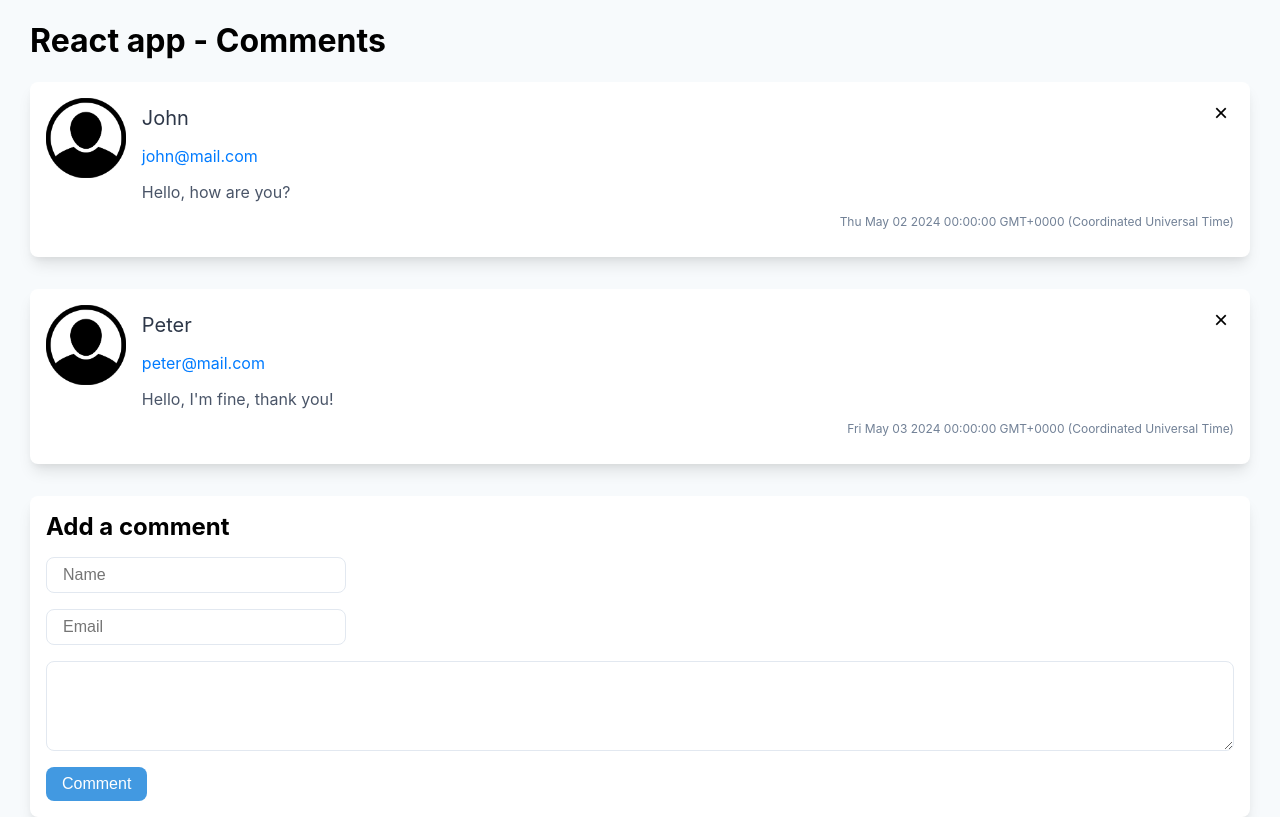
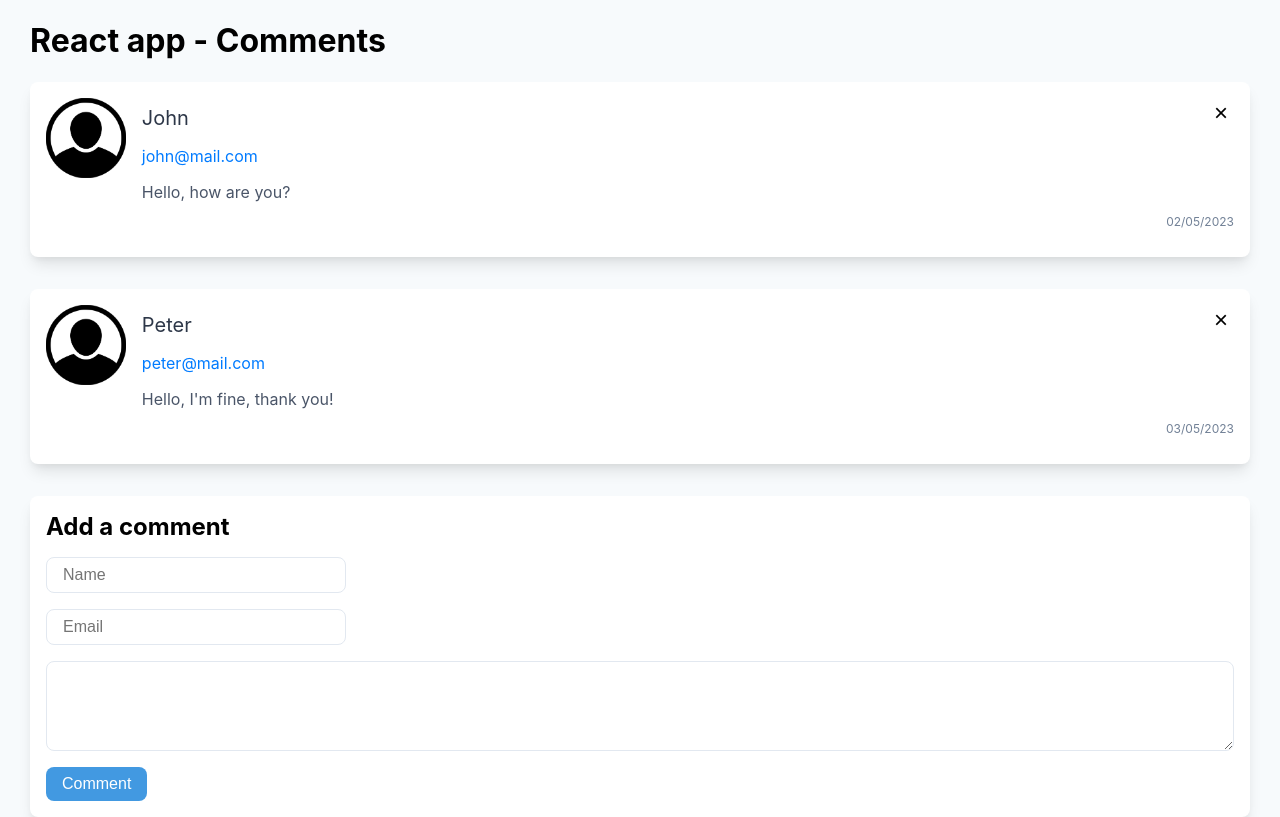
Before and after one commit to fabio-daros/react-basic-app, a React (Create React App) app: page / in a window 1280 px wide. Built offline with nearby package versions, Linux system fonts and the light colour scheme.

Commit message:
Install aditional packages

```diff
--- a/package.json
+++ b/package.json
@@ -6,6 +6,7 @@
     "@testing-library/jest-dom": "^5.17.0",
     "@testing-library/react": "^13.4.0",
     "@testing-library/user-event": "^13.5.0",
+    "date-fns": "^3.6.0",
     "react": "^18.2.0",
     "react-dom": "^18.2.0",
     "react-scripts": "5.0.1",
--- a/src/App.js
+++ b/src/App.js
@@ -1,5 +1,5 @@
 import React, { Component } from 'react';
-import logo from './logo.svg';
+
 import './App.css';
 import Comment from './components/Comment';
 
@@ -10,13 +10,13 @@ class App extends Component {
       {
         name: "John",
         email: "john@mail.com",
-        date: new Date(2024, 4, 2),
+        date: new Date(2023, 4, 2, 17, 30, 0),
         message: "Hello, how are you?"
       },
       {
         name: "Peter",
         email: "peter@mail.com",
-        date: new Date(2024, 4, 3),
+        date: new Date(2023, 4, 3, 15, 10, 0),
         message: "Hello, I'm fine, thank you!"
       }
     ],
--- a/src/components/Comment.js
+++ b/src/components/Comment.js
@@ -1,4 +1,7 @@
 import React from "react";
+import { formatRelative } from "date-fns";
+import {enIE} from 'date-fns/locale';
+
 import "./Comment.css";
 import userImage from "../assets/user.png";
 
@@ -12,7 +15,7 @@ const Comment = props => { // Statless component or dumb component. It is a func
             <p class="name">{props.name}</p>
             <p class="email">{props.email}</p>
             <p class="message">{props.children}</p>
-            <p class="date">{props.date.toString()}</p>
+            <p class="date">{formatRelative(props.date, new Date(), {locale: enIE})}</p>
             <button class="close" onClick={props.onRemove}>&times;</button>
         </div>
     </div>
```
Also changed, not shown: 1 other file (tests, documents, lock files or other folders).
